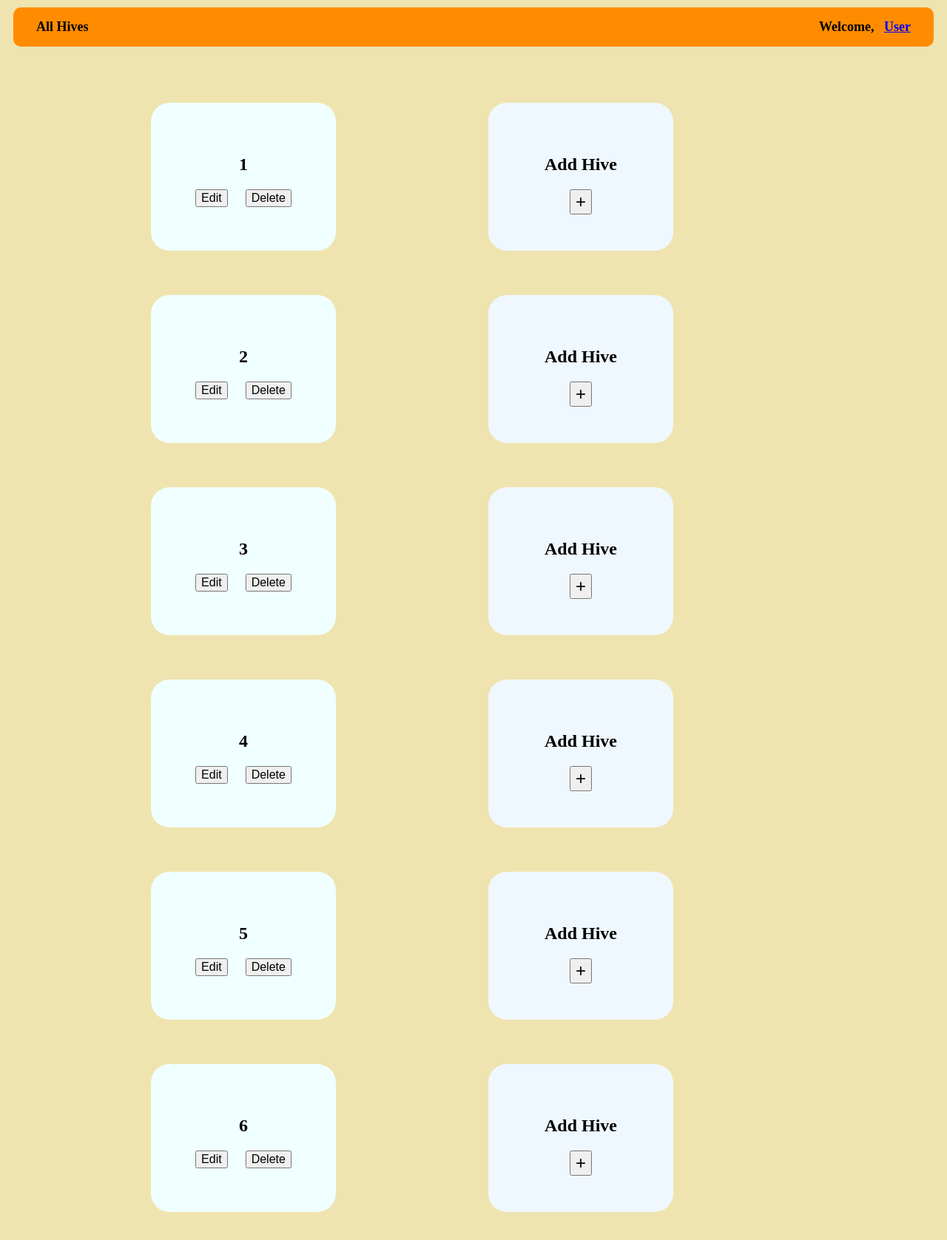
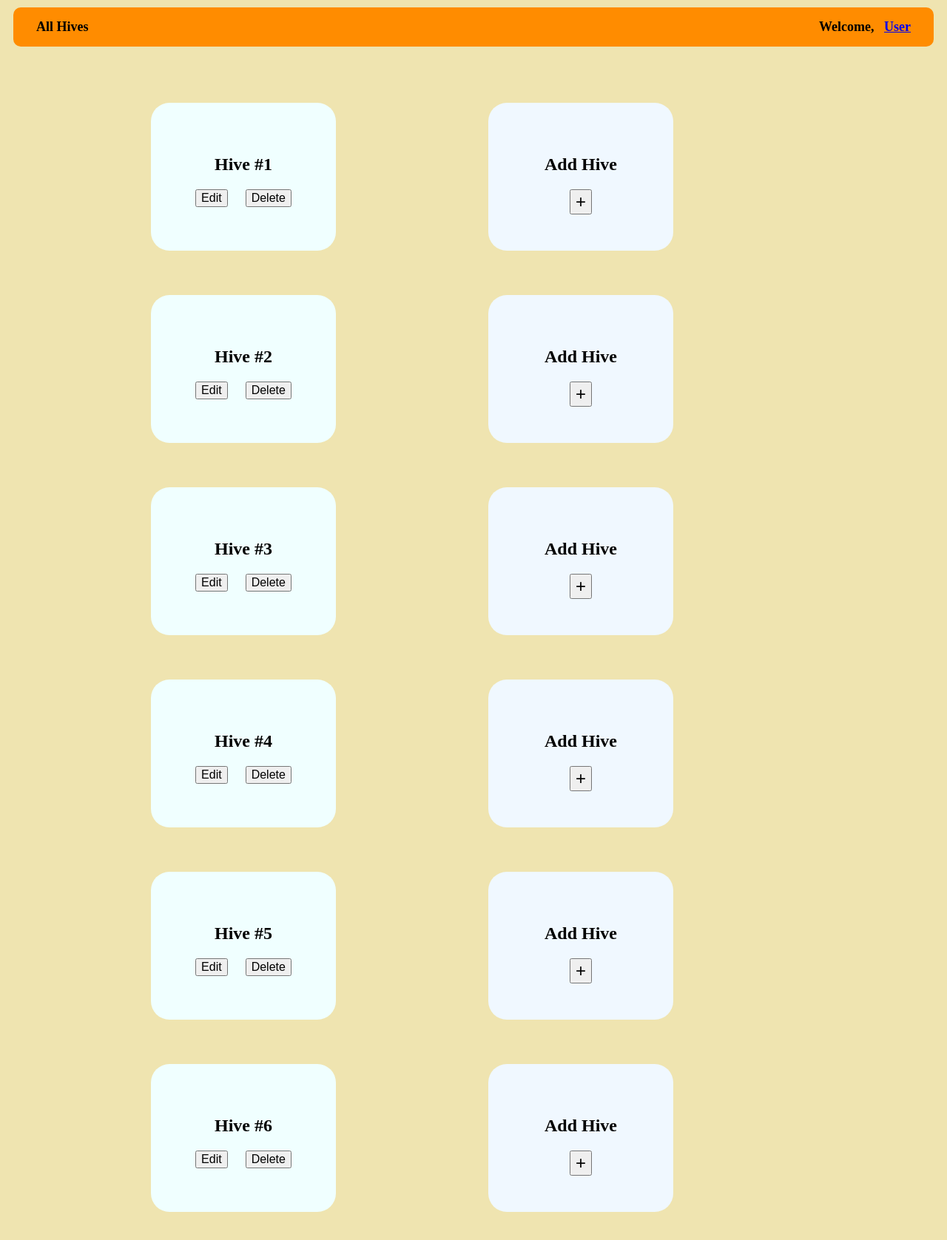
Before and after one commit to NeutrinoLiu/centralized_smart_dashboard, a Flask app: page /hives in a window 1280 px wide. Shown: the whole page at 74% size. Run offline with Flask 2, Linux system fonts and the light colour scheme; some libraries are stand-ins or nearby versions.

Commit message:
Additional hive edit functionality

```diff
--- a/routes.py
+++ b/routes.py
@@ -25,8 +25,8 @@ def profile():
 def hives():
     return render_template('hives.html')
 
-def edit_hives():
-    return render_template('editHives.html')
+def edit_hive():
+    return render_template('editHive.html')
 
 #TODO: might be useful to add server-side error handlers
 def error_handler( error ):
@@ -40,7 +40,7 @@ def init_website_routes(app):
         app.add_url_rule('/register-success', 'register_success', register_success, methods=['GET'])
         app.add_url_rule('/profile', 'profile', profile, methods=['GET'])
         app.add_url_rule('/hives', 'hives', hives, methods=['GET'])
-        app.add_url_rule('/edit-hives', 'edit_hives', edit_hives, methods=['GET'])
+        app.add_url_rule('/edit-hive', 'edit_hive', edit_hive, methods=['GET'])
         app.add_url_rule('/', 'login', login, methods=['GET'])
         app.register_error_handler(404, error_handler)
 
--- a/static/controllers/hives.controller.js
+++ b/static/controllers/hives.controller.js
@@ -20,12 +20,17 @@
         }
 
         function editHive(hiveId) {
-            console.log(hiveId);
-
+            $window.location.href ="/edit-hive?hiveId="+hiveId;
         }
 
         function deleteHive(hiveId) {
+            // TODO: call hive backend class to remove this
             console.log(hiveId);
+        }
+
+        function addHive() {
+            // TODO: call hive backend class to remove this
+            console.log("Add hive");
         }
 
         loadHives();
--- a/static/controllers/login.controller.js
+++ b/static/controllers/login.controller.js
@@ -13,7 +13,7 @@
 			if (username && password) {
 				//todo: validate users
 				if (true) {
-					$window.location.href ="/main";
+					$window.location.href ="/hives";
 				} else {
 					invalidInfo();
 				}
--- a/templates/hives.html
+++ b/templates/hives.html
@@ -78,14 +78,14 @@
         TODO: add icons; my icons don't play nice...-->
     <div class="hive-container" ng-repeat="hive in hives | orderBy : 'id'">
         <div class="hive">
-            <h2>{{ '{{hive.id}}' }}</h2>
+            <h2>Hive #{{ '{{hive.id}}' }}</h2>
             <input type="button" style="font-size:medium" ng-click="editHive(hive.id)" value="Edit" />&nbsp; &nbsp; &nbsp;
             <input type="button" style="font-size:medium" ng-click="deleteHive(hive.id)" value="Delete" />
         </div>
         <!--Add Hive function at the end-->
         <div class="addhive">
             <h2>Add Hive</h2>
-            <input type="button" style="font-size:x-large;" onclick="document.location=''" value="+" />
+            <input type="button" style="font-size:x-large;" ng-click="addHive()" value="+" />
         </div>
     </div>
 
```
